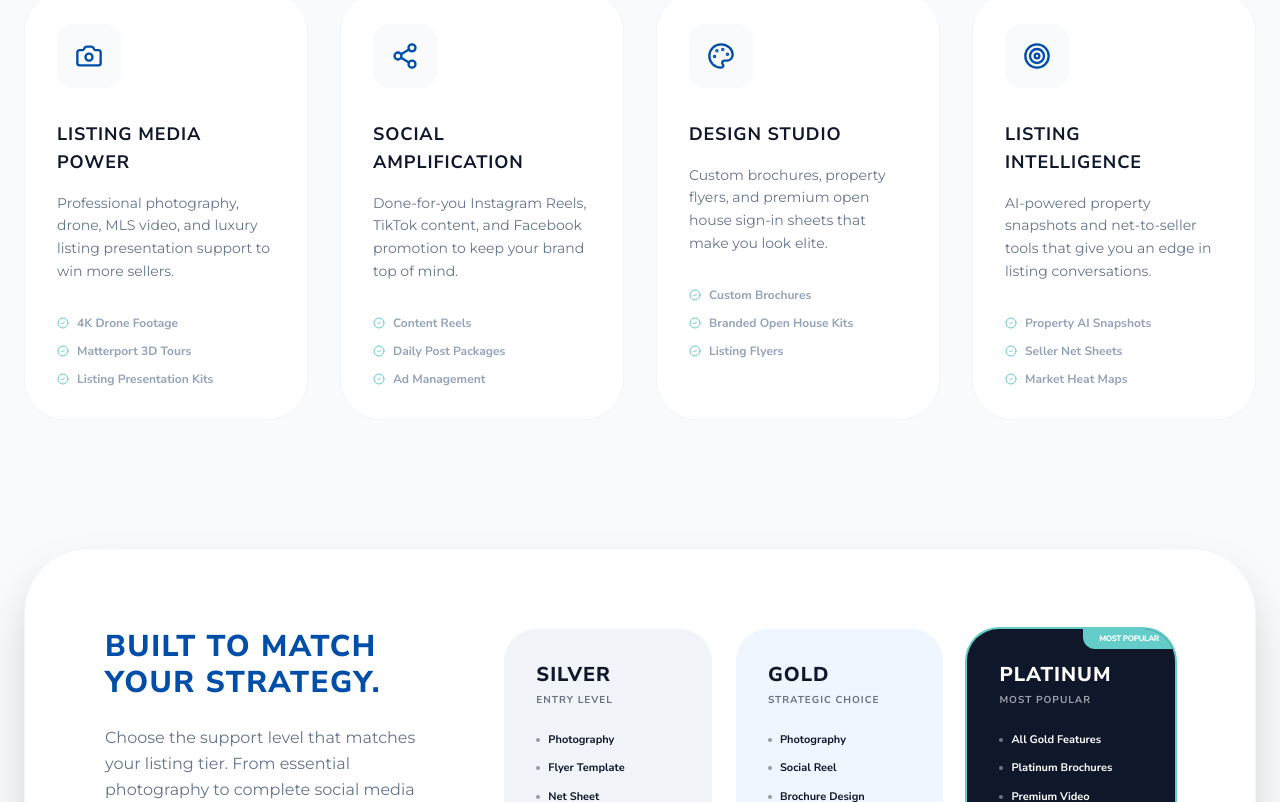
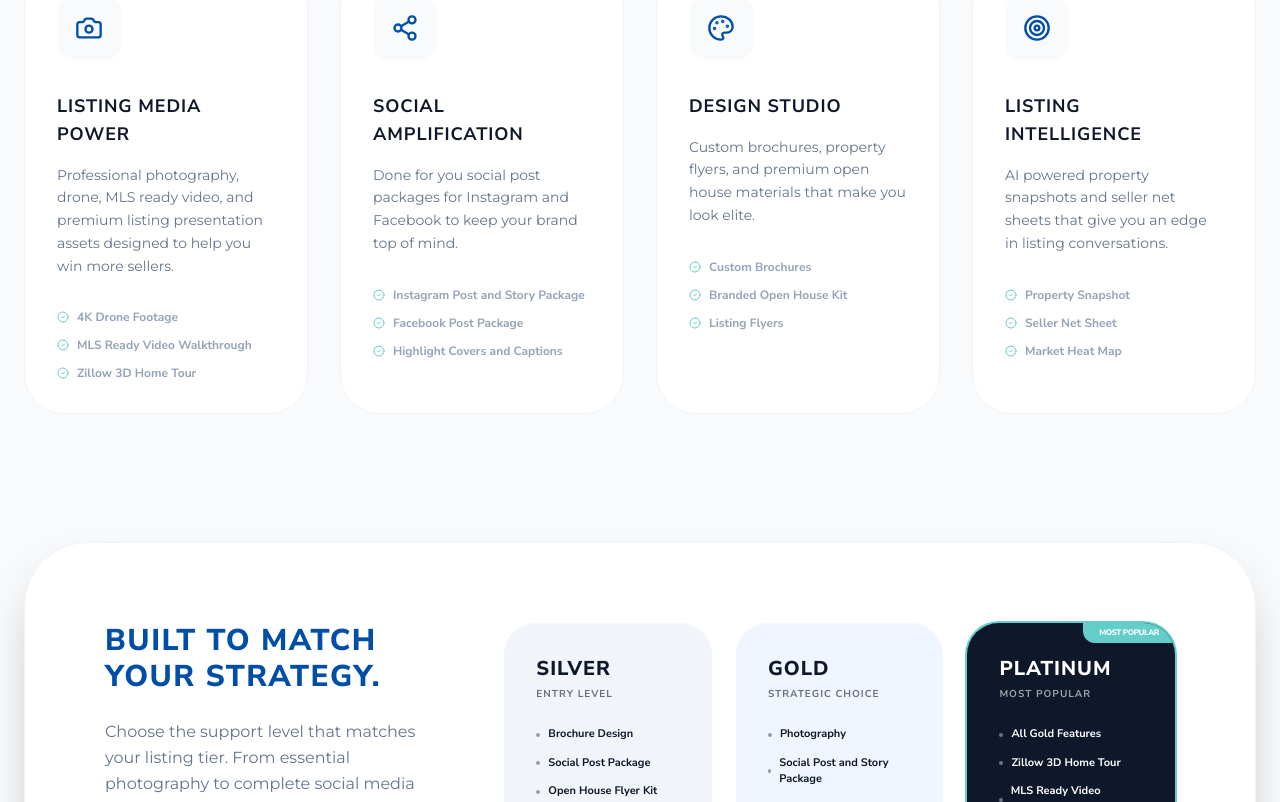
Before and after one commit to cszopf/wct, a React (Vite) app: page / in a window 1280 px wide. Shown: the part 1578-2380 px from the top of the page. Built offline with nearby package versions, Linux system fonts and the light colour scheme.

Commit message:
Add files via upload

```diff
--- a/App.tsx
+++ b/App.tsx
@@ -64,7 +64,7 @@ const App: React.FC = () => {
         setIsFraudOpen(true);
         break;
       case 'Schedule Closing':
-        window.open('https://www.worldclasstitle.com/schedule-closing', '_blank');
+        window.open('https://worldclasstitle.as.me/schedule/7dabae28', '_blank');
         break;
       case 'Marketing Studio':
         const marketingEl = document.getElementById('marketing');
--- a/constants.tsx
+++ b/constants.tsx
@@ -48,7 +48,7 @@ export const ROLE_CONTENT = {
   },
   [UserRole.AGENT]: {
     headline: "Your Unfair Advantage in Ohio Real Estate.",
-    subheadline: "We built the industry's most advanced Agent Access system. See every deal, win more listings, and close faster with our proprietary tech stack.",
+    subheadline: "We are marketing and technology experts who happen to do real estate title insurance exceptionally well.",
     primaryCTA: "Access Agent Experience",
     badgeText: "Often imitated, never duplicated",
     link: "https://rea-buyer.vercel.app/",
@@ -74,7 +74,7 @@ export const ROLE_CONTENT = {
   },
   [UserRole.INVESTOR]: {
     headline: "Velocity and Visibility at Scale.",
-    subheadline: "Proprietary portfolio dashboard built on the fastest data. High-volume title processing for the modern asset manager.",
+    subheadline: "Investor friendly title company powering your processing with speed, transparency and the most advanced technology in title.",
     primaryCTA: "Portfolio Dashboard",
     badgeText: "Fastest Data + Proprietary Tech",
     link: "https://rea-seller.vercel.app/",
@@ -97,8 +97,8 @@ export const ALACARTE_OPTIONS = [
   { title: "25 Listing Brochures", description: "4 Pages, 1 Stipple Sheet" },
   { title: "Dusk Photo Edits", description: "Professional twilight transformation" },
   { title: "Community Photos", description: "Showcase the neighborhood lifestyle" },
-  { title: "3D Matterport Tour", description: "Fully immersive digital walkthrough" },
-  { title: "3D Zillow Tour", description: "Optimize your Zillow ranking" },
+  { title: "Zillow 3D Home Tour", description: "Fully immersive digital walkthrough" },
+  { title: "Zillow 3D Home Tour", description: "Optimize your Zillow ranking" },
   { title: "Content Creation Broker Open (CCBO)", description: "Event-based content marketing" },
   { title: "Virtual Staging", description: "Per-room digital furniture placement" },
   { title: "Walk Thru Video", description: "Vertical format / No Drone / Unedited" },
@@ -112,35 +112,55 @@ export const ALACARTE_OPTIONS = [
 
 export const MARKETING_PILLARS = [
   {
-    title: "Listing Media Power",
-    description: "Professional photography, drone, MLS video, and luxury listing presentation support to win more sellers.",
+    title: "LISTING MEDIA POWER",
+    description: "Professional photography, drone, MLS ready video, and premium listing presentation assets designed to help you win more sellers.",
     icon: <Camera />,
-    features: ["4K Drone Footage", "Matterport 3D Tours", "Listing Presentation Kits"]
+    features: ["4K Drone Footage", "MLS Ready Video Walkthrough", "Zillow 3D Home Tour"]
   },
   {
-    title: "Social Amplification",
-    description: "Done-for-you Instagram Reels, TikTok content, and Facebook promotion to keep your brand top of mind.",
+    title: "SOCIAL AMPLIFICATION",
+    description: "Done for you social post packages for Instagram and Facebook to keep your brand top of mind.",
     icon: <Share2 />,
-    features: ["Content Reels", "Daily Post Packages", "Ad Management"]
+    features: ["Instagram Post and Story Package", "Facebook Post Package", "Highlight Covers and Captions"]
   },
   {
-    title: "Design Studio",
-    description: "Custom brochures, property flyers, and premium open house sign-in sheets that make you look elite.",
+    title: "DESIGN STUDIO",
+    description: "Custom brochures, property flyers, and premium open house materials that make you look elite.",
     icon: <Palette />,
-    features: ["Custom Brochures", "Branded Open House Kits", "Listing Flyers"]
+    features: ["Custom Brochures", "Branded Open House Kit", "Listing Flyers"]
   },
   {
-    title: "Listing Intelligence",
-    description: "AI-powered property snapshots and net-to-seller tools that give you an edge in listing conversations.",
+    title: "LISTING INTELLIGENCE",
+    description: "AI powered property snapshots and seller net sheets that give you an edge in listing conversations.",
     icon: <Target />,
-    features: ["Property AI Snapshots", "Seller Net Sheets", "Market Heat Maps"]
+    features: ["Property Snapshot", "Seller Net Sheet", "Market Heat Map"]
   }
 ];
 
 export const MARKETING_PACKAGES = [
-  { name: "Silver", price: "Entry Level", description: "Essential listing photography and flyers.", features: ["Photography", "Flyer Template", "Net Sheet"], color: "bg-slate-100" },
-  { name: "Gold", price: "Strategic Choice", description: "Photography + Social Media amplification.", features: ["Photography", "Social Reel", "Brochure Design", "Drone Stills"], color: "bg-blue-50" },
-  { name: "Platinum", price: "Most Popular", description: "Complete media and marketing takeover.", features: ["All Gold Features", "Platinum Brochures", "Premium Video", "Reel Social"], color: "bg-slate-900", dark: true, popular: true }
+  {
+    name: "Silver",
+    price: "Entry Level",
+    description: "Essential listing brochures and social packages.",
+    features: ["Brochure Design", "Social Post Package", "Open House Flyer Kit"],
+    color: "bg-slate-100"
+  },
+  {
+    name: "Gold",
+    price: "Strategic Choice",
+    description: "Photography + Social Media amplification.",
+    features: ["Photography", "Social Post and Story Package", "Brochure Design", "Drone Stills"],
+    color: "bg-blue-50"
+  },
+  {
+    name: "Platinum",
+    price: "Most Popular",
+    description: "Complete media and marketing takeover. A premium coffee table style listing book designed to elevate the presentation and help your seller feel proud of the marketing.",
+    features: ["All Gold Features", "Zillow 3D Home Tour", "MLS Ready Video Walkthrough", "2D Floor Plan", "Dusk Exterior Feature Shot", "Platinum Showcase Book"],
+    color: "bg-slate-900",
+    dark: true,
+    popular: true
+  }
 ];
 
 export const REVIEWS = [
```
